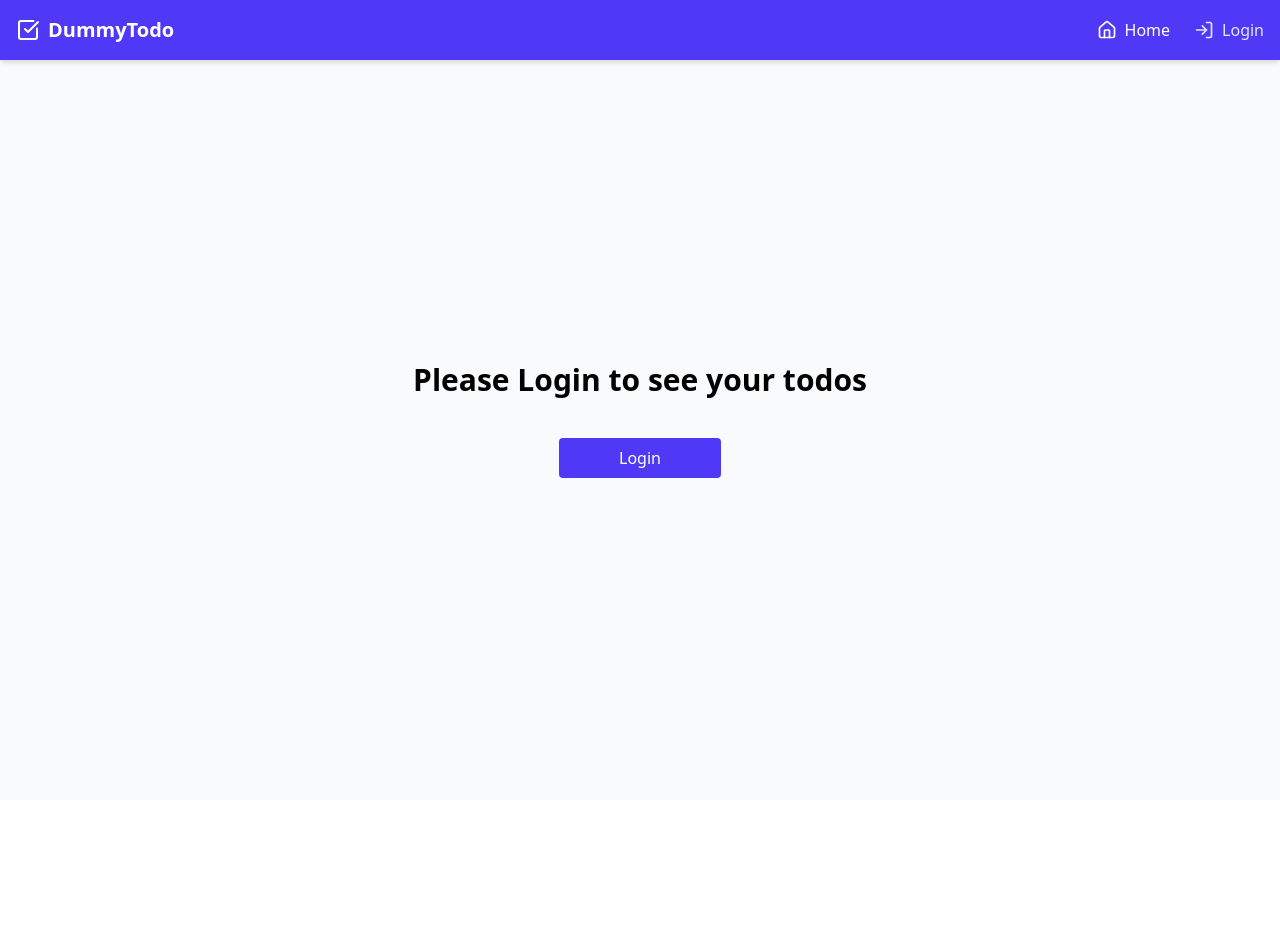
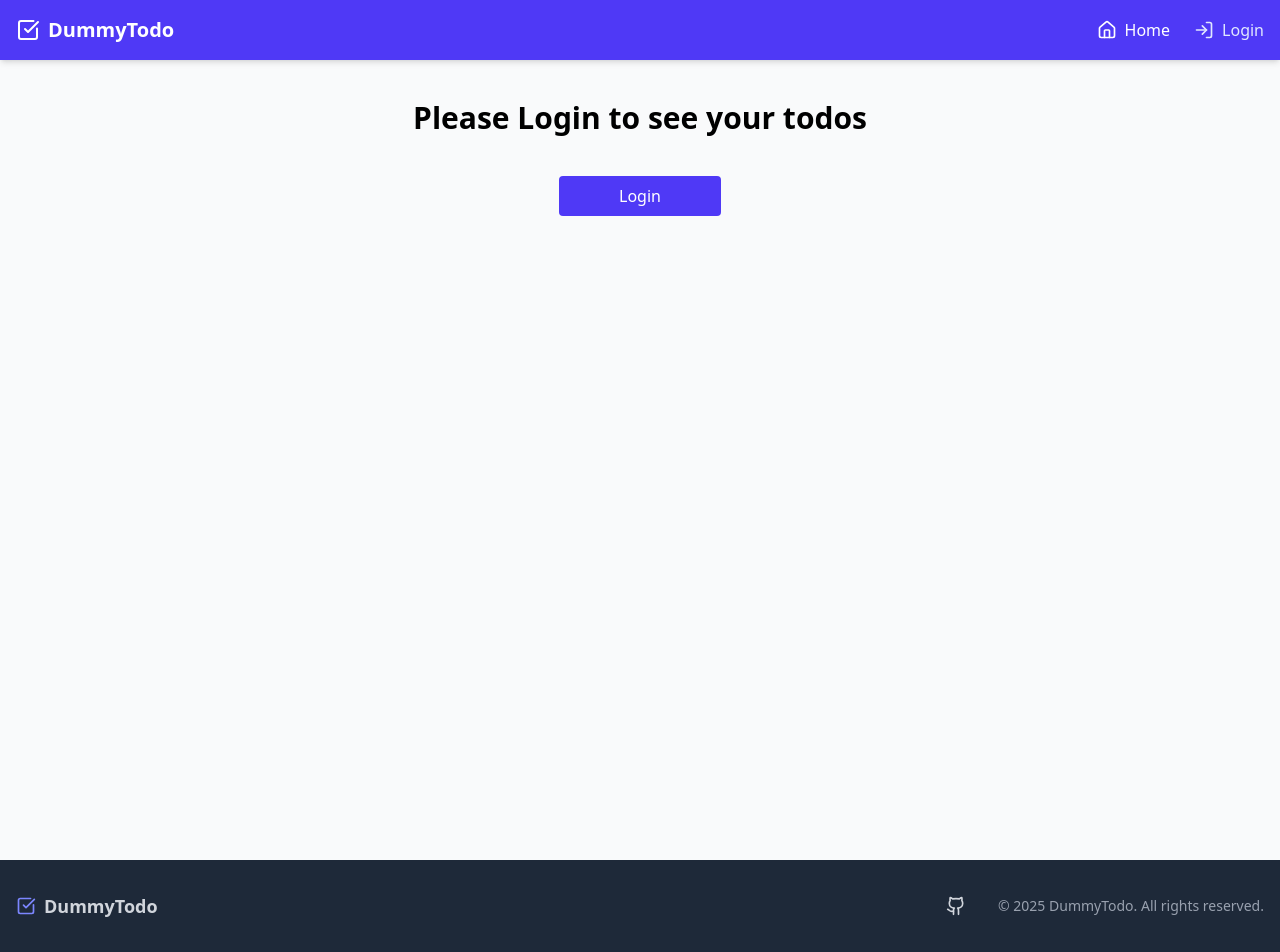
Before and after one commit to B1lol-dev/React-Dummy-Todo, a React (Vite) app: page / in a window 1280 px wide. Before the commit the page ends 800 px from the top, so only its background shows below. Built offline with nearby package versions, Linux system fonts and the light colour scheme.

Commit message:
added footer

```diff
--- /dev/null
+++ b/src/components/Footer.tsx
@@ -0,0 +1,33 @@
+import { CheckSquare, Github } from "lucide-react";
+
+const Footer = () => {
+  return (
+    <footer className="bg-gray-800 text-gray-300 block!">
+      <div className="container mx-auto px-4 py-8">
+        <div className="flex flex-col md:flex-row justify-between items-center">
+          <div className="flex items-center gap-2 mb-4 md:mb-0">
+            <CheckSquare className="h-5 w-5 text-indigo-400" />
+            <span className="text-lg font-semibold">DummyTodo</span>
+          </div>
+
+          <div className="flex flex-col md:flex-row items-center gap-4 md:gap-8">
+            <div className="flex items-center gap-6">
+              <a
+                href="https://github.com/B1lol-dev/React-Dummy-Todo"
+                className="hover:text-white transition-colors"
+              >
+                <Github className="h-5 w-5" />
+              </a>
+            </div>
+
+            <div className="text-sm text-gray-400 mt-2 md:mt-0">
+              &copy; {new Date().getFullYear()} DummyTodo. All rights reserved.
+            </div>
+          </div>
+        </div>
+      </div>
+    </footer>
+  );
+};
+
+export default Footer;
--- a/src/pages/Home.tsx
+++ b/src/pages/Home.tsx
@@ -1,10 +1,16 @@
-import { useState, useEffect } from "react";
+// api
 import axios from "axios";
 import { API_URL } from "../constants/api";
+
+// hooks
+import { useState, useEffect, Fragment } from "react";
+import { useAuth } from "../hooks/useAuth";
+
+// components
 import Header from "../components/Header";
+import Footer from "../components/Footer";
 import Container from "../components/helpers/Container";
 import TodoCard from "../components/common/TodoCard";
-import { useAuth } from "../hooks/useAuth";
 import { Link } from "react-router-dom";
 
 interface Todo {
@@ -81,9 +87,9 @@ function Home() {
   };
 
   return (
-    <>
+    <div className="flex flex-col justify-between min-h-screen">
       <Header />
-      <main className="py-10">
+      <main className="py-10 h-screen">
         <section>
           {token && (
             <Container>
@@ -133,7 +139,7 @@ function Home() {
           </section>
         ) : (
           <Container>
-            <div className="min-h-[80vh] flex w-full items-center justify-center flex-col gap-10">
+            <div className="flex w-full items-center justify-center flex-col gap-10">
               <h1 className="text-3xl font-semibold">
                 Please Login to see your todos
               </h1>
@@ -149,7 +155,8 @@ function Home() {
           </Container>
         )}
       </main>
-    </>
+      <Footer />
+    </div>
   );
 }
 
```
